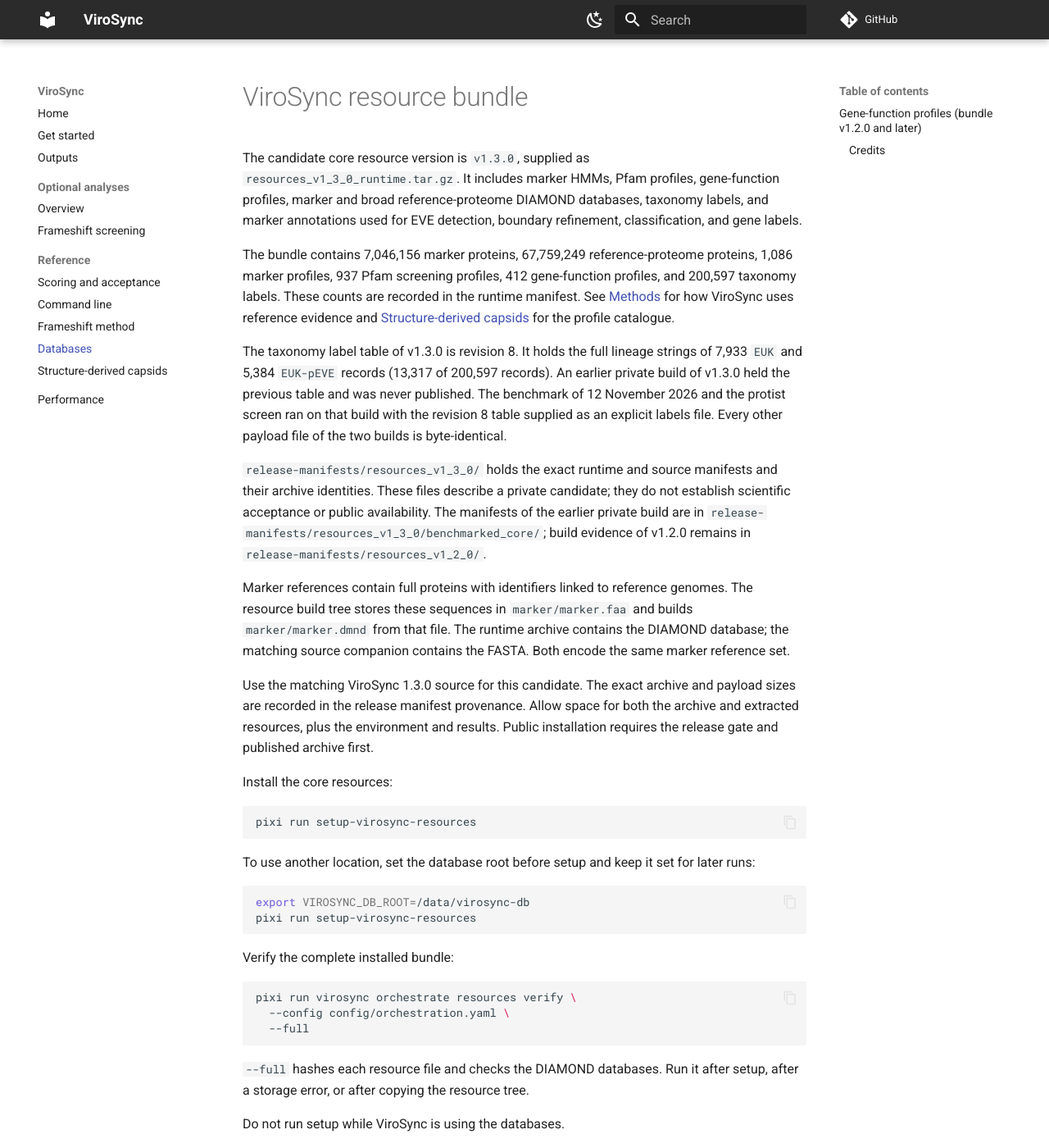
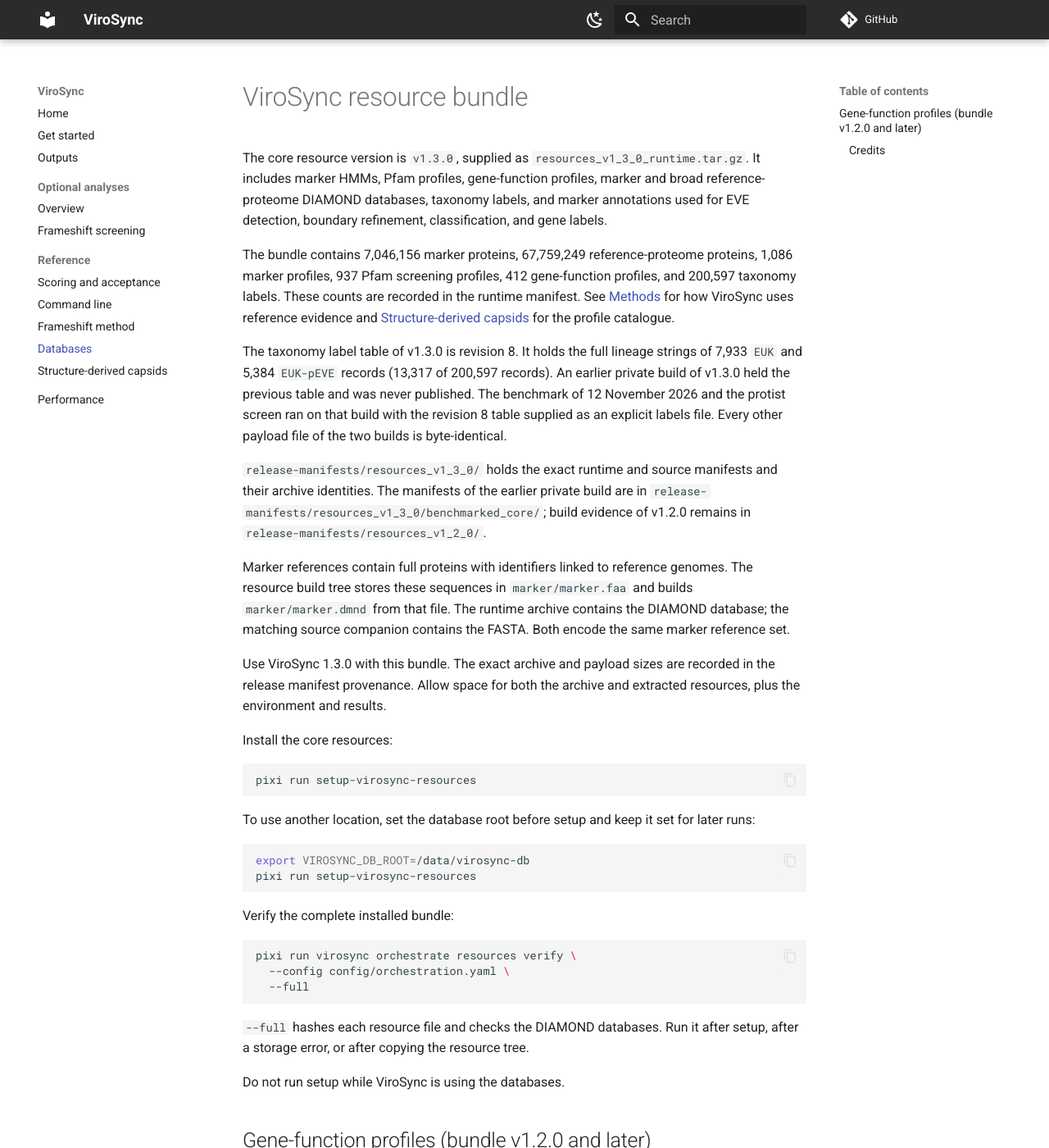
Before and after one commit to NeLLi-team/virosync, an MkDocs documentation site: the page built from docs/RESOURCE_BUNDLE.md, in a window 1280 px wide and 1400 px high. Shown: the whole window at 82% size. Built offline with MkDocs 1.6.1 and Material for MkDocs 9.7.7, drawn with Linux system fonts in a browser that asks for light colours; comment, search, counter and statistics services are not loaded.

Commit message:
build(release): release ViroSync 1.3.0
Bundle v1.3.0 is published at dl.newlineages.com/virosync. Date the
1.3.0 changelog entry and drop the candidate wording from the bundle
docs and the build provenance.

```diff
--- a/docs/RESOURCE_BUNDLE.md
+++ b/docs/RESOURCE_BUNDLE.md
@@ -1,6 +1,6 @@
 # ViroSync resource bundle
 
-The candidate core resource version is `v1.3.0`, supplied as
+The core resource version is `v1.3.0`, supplied as
 `resources_v1_3_0_runtime.tar.gz`. It includes marker HMMs, Pfam profiles,
 gene-function profiles, marker and broad reference-proteome DIAMOND databases,
 taxonomy labels, and marker annotations used for EVE detection, boundary
@@ -20,8 +20,7 @@ build with the revision 8 table supplied as an explicit labels file. Every other
 payload file of the two builds is byte-identical.
 
 `release-manifests/resources_v1_3_0/` holds the exact runtime and source manifests
-and their archive identities. These files describe a private candidate; they do
-not establish scientific acceptance or public availability. The manifests of the
+and their archive identities. The manifests of the
 earlier private build are in `release-manifests/resources_v1_3_0/benchmarked_core/`;
 build evidence of v1.2.0 remains in `release-manifests/resources_v1_2_0/`.
 
@@ -31,10 +30,9 @@ genomes. The resource build tree stores these sequences in
 archive contains the DIAMOND database; the matching source companion contains
 the FASTA. Both encode the same marker reference set.
 
-Use the matching ViroSync 1.3.0 source for this candidate. The exact archive and
-payload sizes are recorded in the release manifest provenance. Allow space for
-both the archive and extracted resources, plus the environment and results.
-Public installation requires the release gate and published archive first.
+Use ViroSync 1.3.0 with this bundle. The exact archive and payload sizes are
+recorded in the release manifest provenance. Allow space for both the archive
+and extracted resources, plus the environment and results.
 
 Install the core resources:
 
```
Also changed, not shown: CHANGELOG.md (+1 -3 lines), 1 other file.
